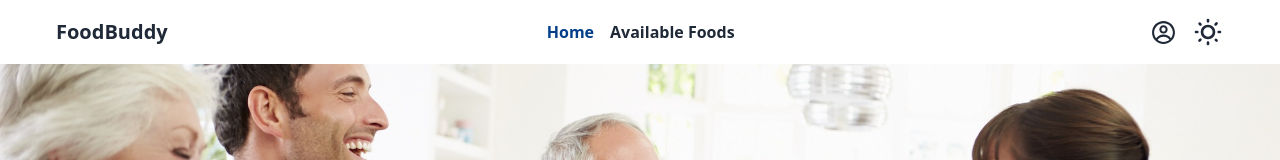
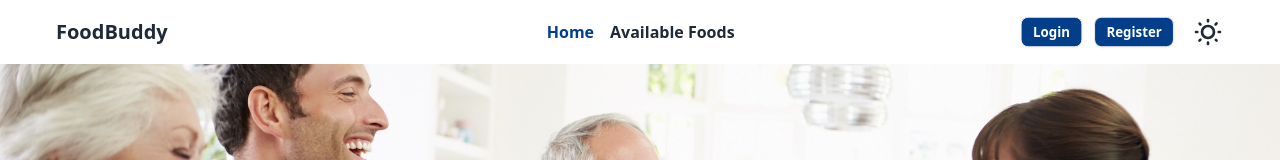
Before and after one commit to Walid-3105/Food-Buddy-Client, a React (Vite) app: page / in a window 1280 px wide. Shown: the top 160 px of the page. Built offline with nearby package versions, Linux system fonts and the light colour scheme; no server answers.

Commit message:
feat: professional error page added

```diff
--- a/src/Components/Error.jsx
+++ b/src/Components/Error.jsx
@@ -6,9 +6,9 @@ const Error = () => {
     <div className="min-h-screen flex flex-col items-center justify-center bg-gradient-to-r from-gray-100 via-blue-200 to-gray-300 text-gray-800">
       <div className="text-center space-y-6">
         <p className="text-2xl font-semibold">Oops! Page Not Found</p>
-        <div className="flex items-center justify-center ">
+        {/* <div className="flex items-center justify-center ">
           <img className="w-80 rounded-lg" src={error} alt="" />
-        </div>
+        </div> */}
         <p className="text-gray-600 mb-6">
           The page you're looking for doesn't exist or has been moved.
         </p>
--- a/src/Shared/NavBar.jsx
+++ b/src/Shared/NavBar.jsx
@@ -112,7 +112,20 @@ const NavBar = () => {
           </div>
         ) : (
           // Login/Register Links
-          <CgProfile size={25} />
+          <div className=" items-center gap-2 hidden lg:flex">
+            <NavLink
+              to="/login"
+              className="btn btn-sm  bg-[#023E8A] text-white"
+            >
+              Login
+            </NavLink>
+            <NavLink
+              to="/register"
+              className="btn btn-sm  bg-[#023E8A] text-white"
+            >
+              Register
+            </NavLink>
+          </div>
         )}
 
         {/* Theme Toggle */}
```
